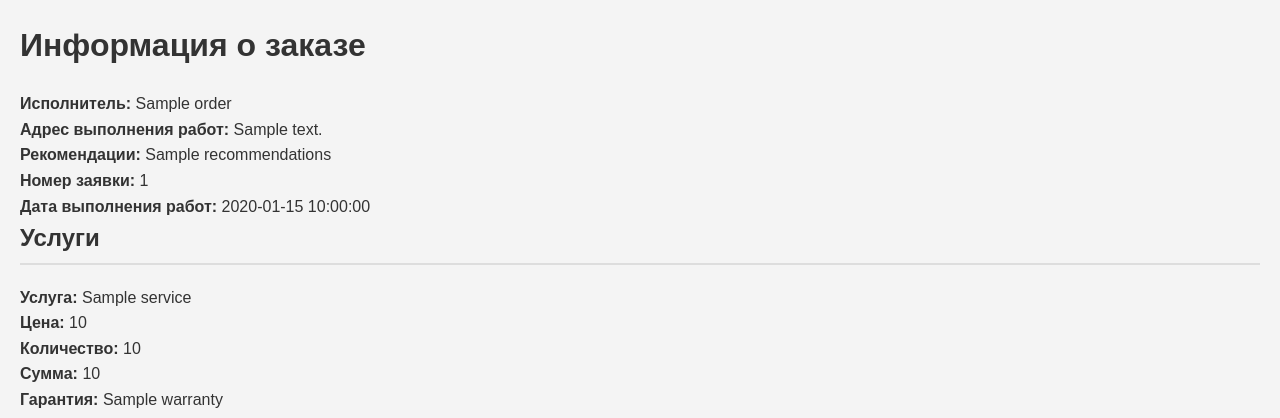
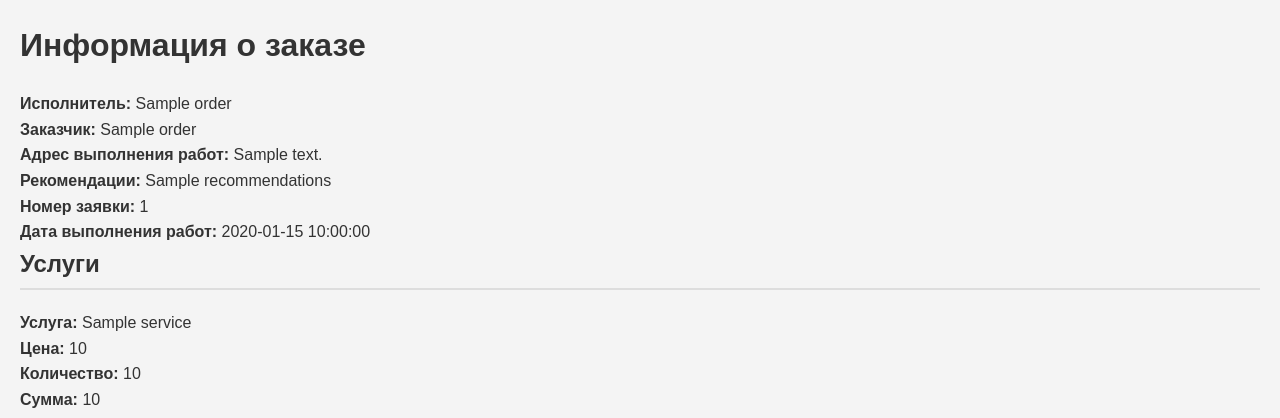
Before and after one commit to AsQqqq/site-tech-repair, a Flask app: template templates/view_order.html in a window 1280 px wide. Shown: the top 418 px of the page. Run offline with Flask 3, Linux system fonts and the light colour scheme; the template is opened without the code that fills it: most values are stand-ins (such as "Sample title", 1, 10 or a date in 2020).

Commit message:
Add customer name field to upload form and display in order details

```diff
--- a/app.py
+++ b/app.py
@@ -106,6 +106,7 @@ def upload():
     if request.method == 'POST':
         # Получение данных из формы
         name = request.form['name']
+        name_customer = request.form['name_customer']
         address = request.form['address']
         services = request.form.getlist('services[]')  # Список услуг
         prices = request.form.getlist('prices[]')  # Список цен
@@ -153,6 +154,7 @@ def upload():
         doc.add_heading('Документ о выполненных работах', 0)
 
         doc.add_paragraph(f'Исполнитель: {name}')
+        doc.add_paragraph(f'Заказчик: {name_customer}')
         doc.add_paragraph(f'Адрес выполнения работ: {address}')
         doc.add_paragraph(f'Рекомендации: {recommendations}')
         doc.add_paragraph(f'Номер заявки: {order_number}')
@@ -224,6 +226,8 @@ def view_order(order_number):
 
         if text.startswith('Исполнитель:'):
             order_data['name'] = text.replace('Исполнитель:', '').strip()
+        elif text.startswith('Заказчик:'):
+            order_data['name_customer'] = text.replace('Заказчик:', '').strip()
         elif text.startswith('Адрес выполнения работ:'):
             order_data['address'] = text.replace('Адрес выполнения работ:', '').strip()
         elif text.startswith('Рекомендации:'):
--- a/templates/upload.html
+++ b/templates/upload.html
@@ -12,6 +12,9 @@
     <form action="/upload" method="POST" enctype="multipart/form-data">
         <label for="name">ФИО исполнителя:</label>
         <input type="text" id="name" name="name" required><br><br>
+
+        <label for="name">ФИО заказчика:</label>
+        <input type="text" id="name_customer" name="name_customer" required><br><br>
 
         <label for="address">Адрес выполнения работ:</label>
         <input type="text" id="address" name="address" required><br><br>
--- a/templates/view_order.html
+++ b/templates/view_order.html
@@ -11,6 +11,7 @@
 <body>
     <h1>Информация о заказе</h1>
     <p><strong>Исполнитель:</strong> {{ order_data['name'] }}</p>
+    <p><strong>Заказчик:</strong> {{ order_data['name_customer'] }}</p>
     <p><strong>Адрес выполнения работ:</strong> {{ order_data['address'] }}</p>
     <p><strong>Рекомендации:</strong> {{ order_data['recommendations'] }}</p>
     <p><strong>Номер заявки:</strong> {{ order_data['order_number'] }}</p>
```
